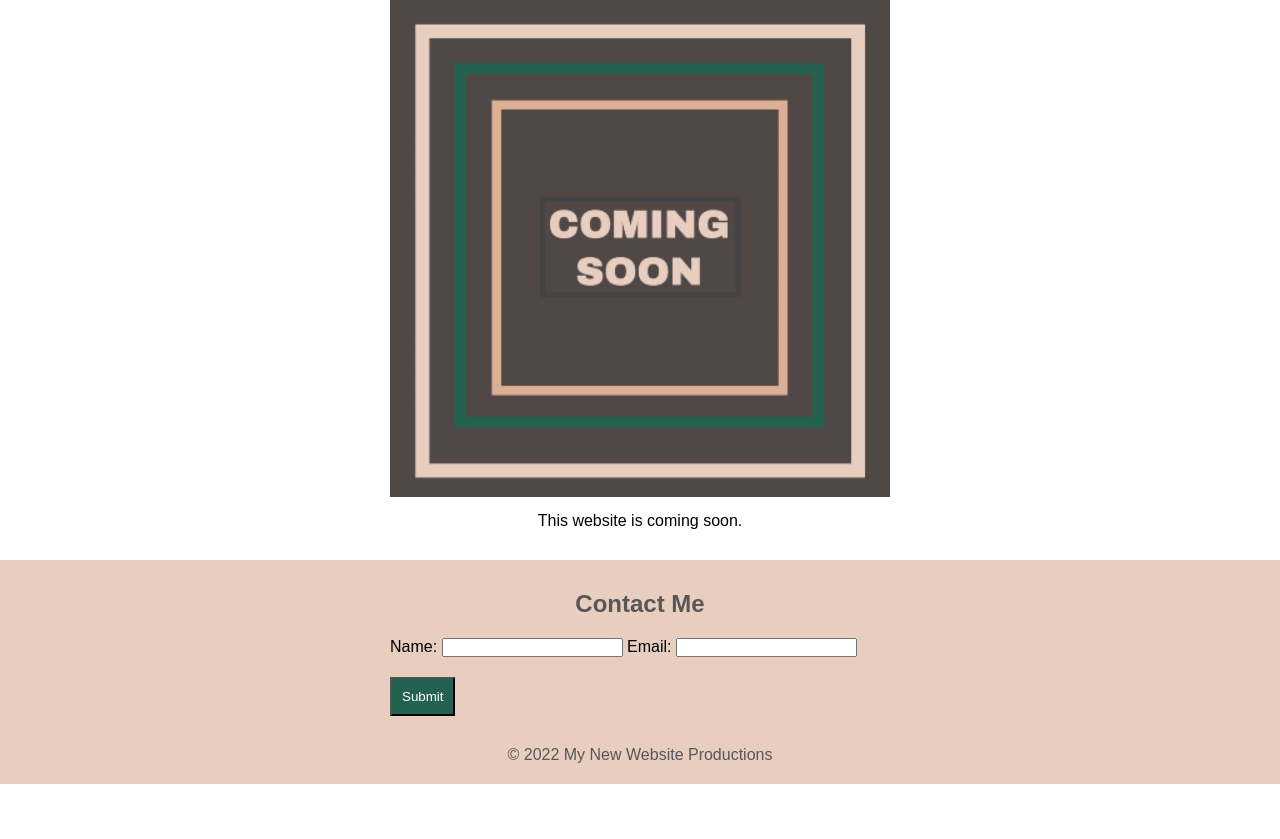
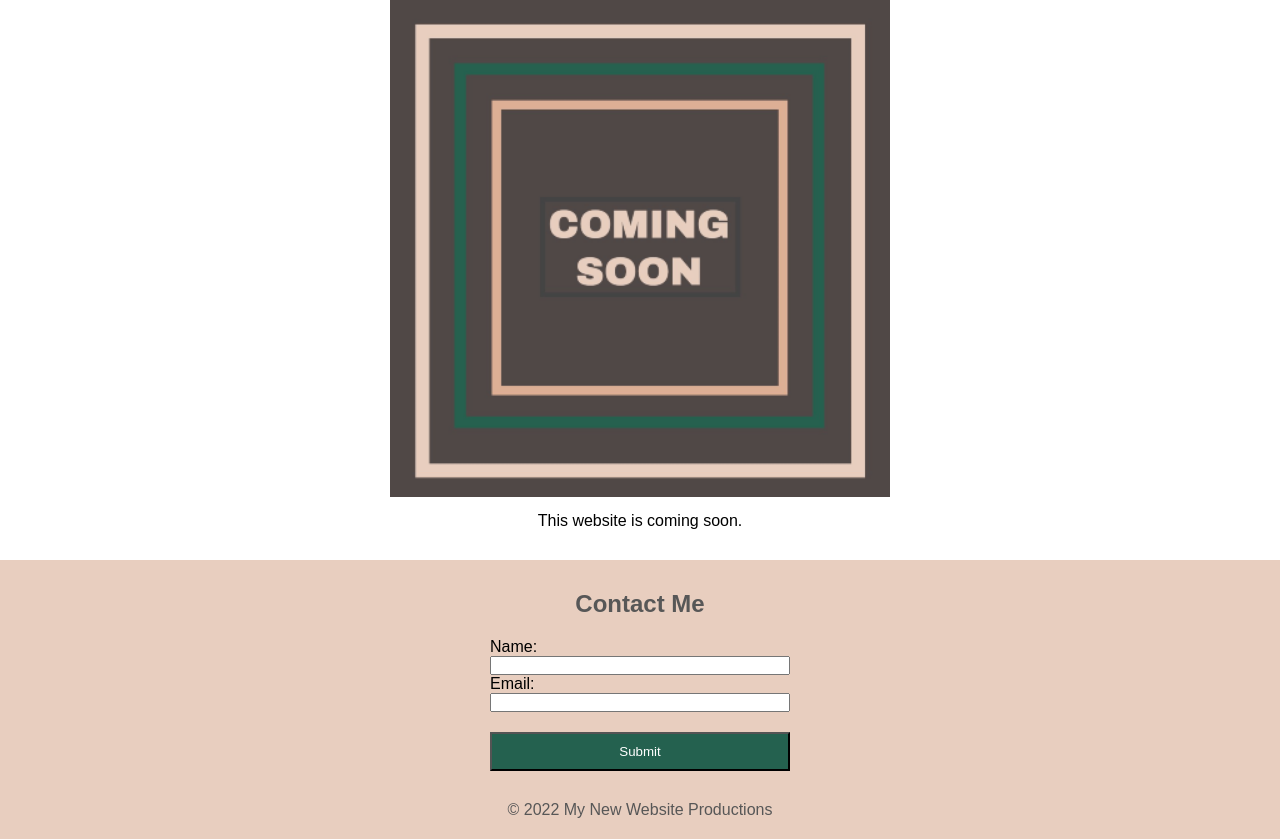
Before and after one commit to zaitken1/landing-page, a plain HTML site: page index.html in a window 1280 px wide. Shown: the part 146-985 px from the top of the page. Before the commit the page ends 930 px from the top, so only its background shows below. Drawn offline with Linux system fonts and the light colour scheme.

Commit message:
Adds CSS to stack form input fields

```diff
--- a/assets/style.css
+++ b/assets/style.css
@@ -63,9 +63,10 @@ form{
 form{
     font-family: Arial, Helvetica, sans-serif;
     margin: 0 auto;
-    width: 500px;
+    width: 300px;
     padding: 10px;
-    display: block;
+    display: flex;
+    flex-direction: column;
 }
 
 form h2{
@@ -73,13 +74,6 @@ form h2{
     padding: 20px 0 20px 0;
     color:#575757;
 }
-
-/*
-label {
-    display: inline-block;
-    width: 50px;
-  }
-*/
 
 button{
     padding: 10px 10px 10px 10px;
```
